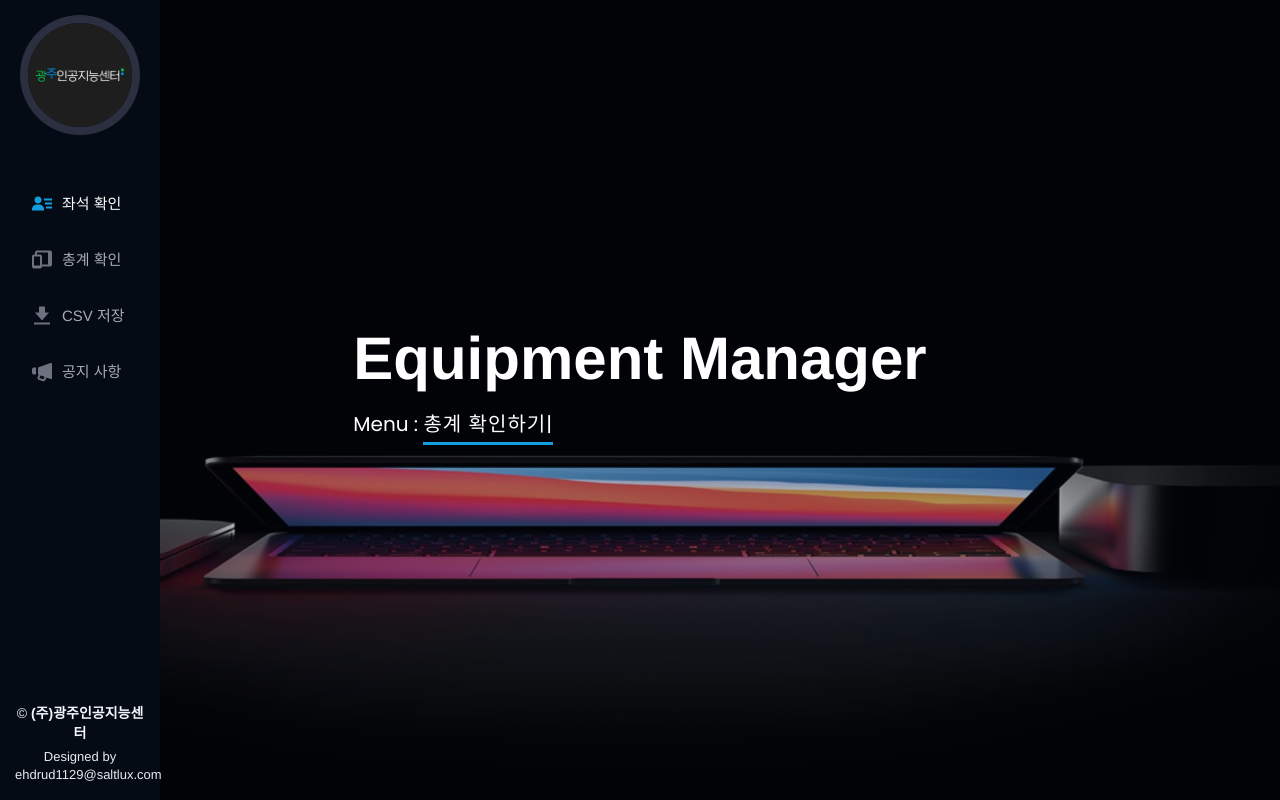
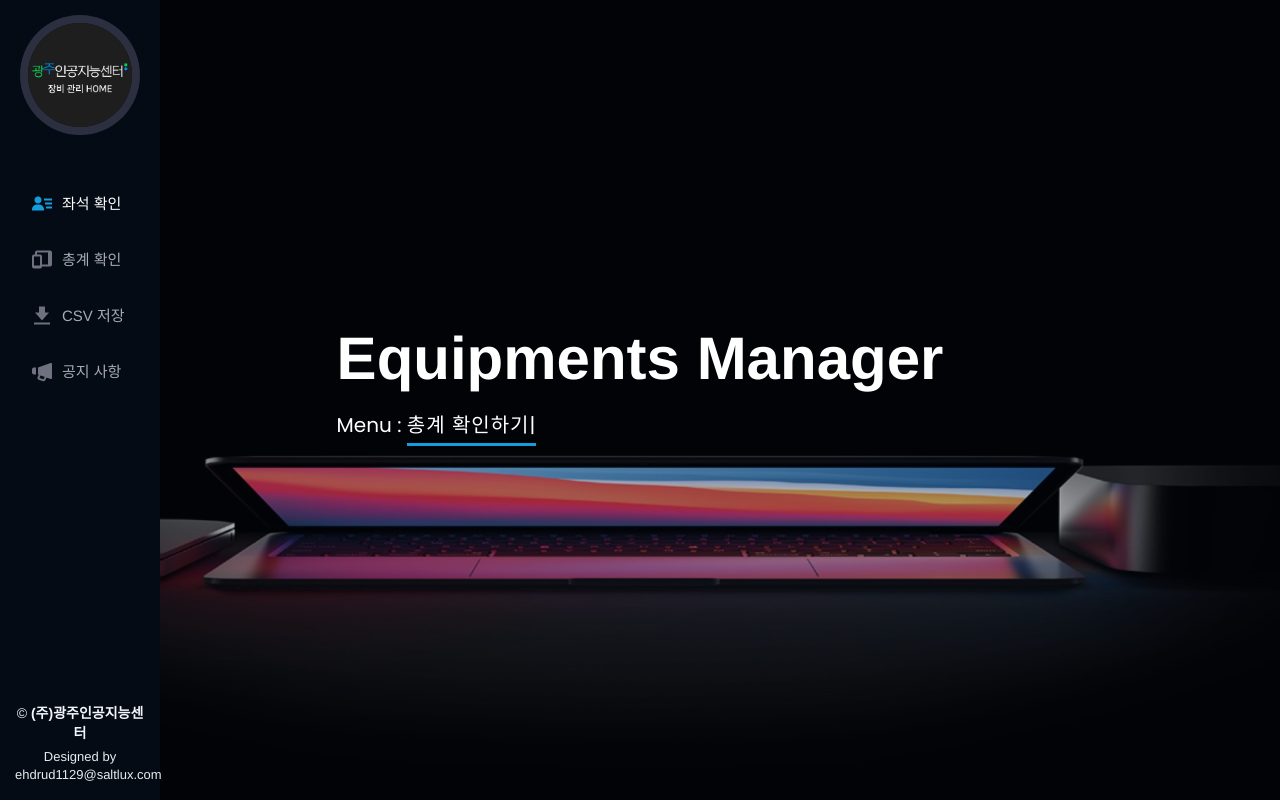
Before and after one commit to MartinNoh/dr_server_ubuntu, a Django app: page / in a window 1280 px wide. Run offline with Django 3.2, Linux system fonts and the light colour scheme; some libraries are stand-ins or nearby versions.

Commit message:
완료 ver1

```diff
--- a/project_managers/app_equipments/templates/app_equipments/base/base.html
+++ b/project_managers/app_equipments/templates/app_equipments/base/base.html
@@ -11,7 +11,7 @@
   <meta content="" name="keywords">
 
   <!-- Favicons -->
-  <link href='{% static "app_equipments/assets/img/favicon.ico" %}' rel="icon">
+  <link href='{% static "app_equipments/assets/img/favicon.svg" %}' rel="icon">
   <link href='{% static "app_equipments/assets/img/apple-touch-icon.png" %}' rel="apple-touch-icon">
 
   <!-- Google Fonts -->
--- a/project_managers/app_equipments/templates/app_equipments/base/home.html
+++ b/project_managers/app_equipments/templates/app_equipments/base/home.html
@@ -6,7 +6,7 @@
   <!-- ======= Hero Section ======= -->
   <section id="hero" class="d-flex flex-column justify-content-center align-items-center">
     <div class="hero-container" data-aos="fade-in">
-      <h1>Equipment Manager</h1>
+      <h1>Equipments Manager</h1>
       <p class="subTitle">Menu : <span class="typed" data-typed-items="좌석 확인하기, 총계 확인하기, CSV 저장하기, 공지사항 보기"></span></p>
     </div>
   </section><!-- End Hero -->
--- a/project_managers/app_equipments/templates/app_equipments/menu/check_total.html
+++ b/project_managers/app_equipments/templates/app_equipments/menu/check_total.html
@@ -7,7 +7,7 @@
   <!--자산목록 확인-->
   <!-- ======= Resume Section ======= -->
   <section id="resume" class="resume ">
-    <div class="container">
+    <div class="container about-area">
 
       <div class="section-title">
         <h2>총계 확인</h2>
--- a/project_managers/app_equipments/templates/app_equipments/menu/notification.html
+++ b/project_managers/app_equipments/templates/app_equipments/menu/notification.html
@@ -6,7 +6,7 @@
     <!--공지사항-->
     <!-- ======= Testimonials Section ======= -->
     <section id="testimonials" class="testimonials section-bg">
-      <div class="container">
+      <div class="container about-area">
 
         <div class="section-title">
           <h2>공지사항</h2>
```
Also changed, not shown: project_managers/app_equipments/static/app_equipments/assets/img/favicon.ico (deleted), project_managers/app_equipments/static/app_equipments/assets/img/favicon.svg (added), project_managers/app_equipments/static/app_equipments/assets/img/favicon2.png (deleted), project_managers/app_equipments/static/app_equipments/assets/img/profile-img.jpg, project_managers/static/app_equipments/assets/img/favicon.svg (added), project_managers/static/app_equipments/assets/img/profile-img.jpg.
